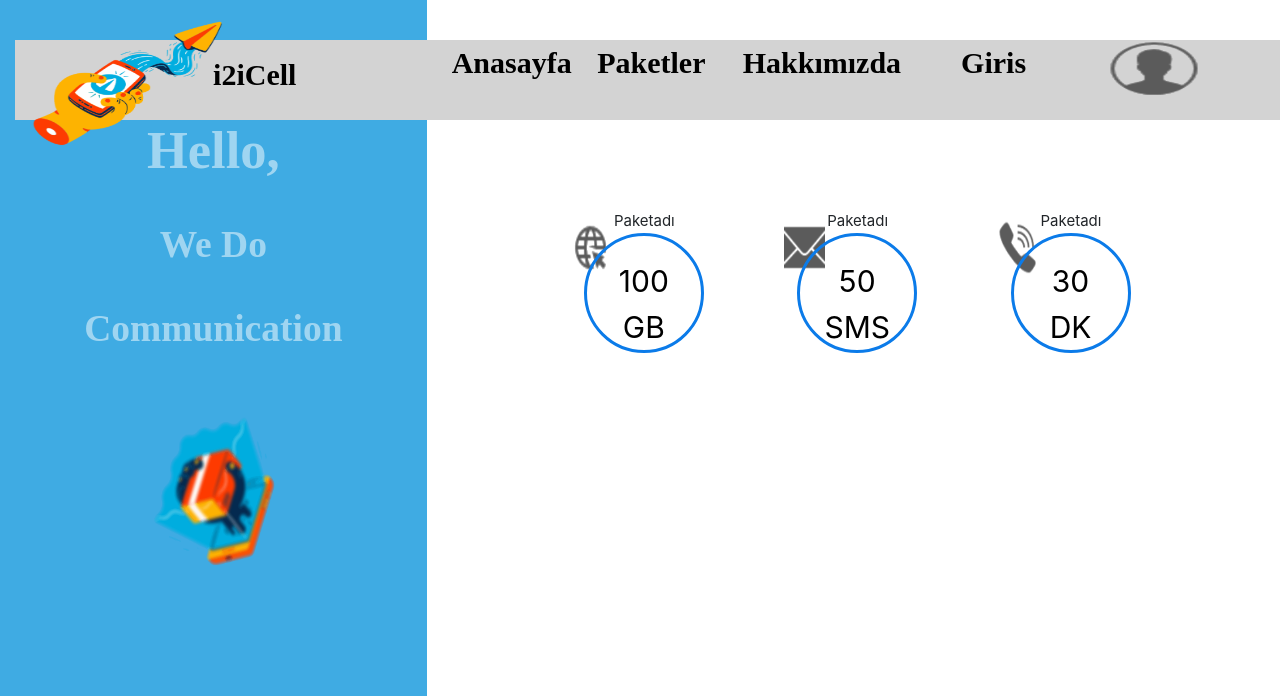
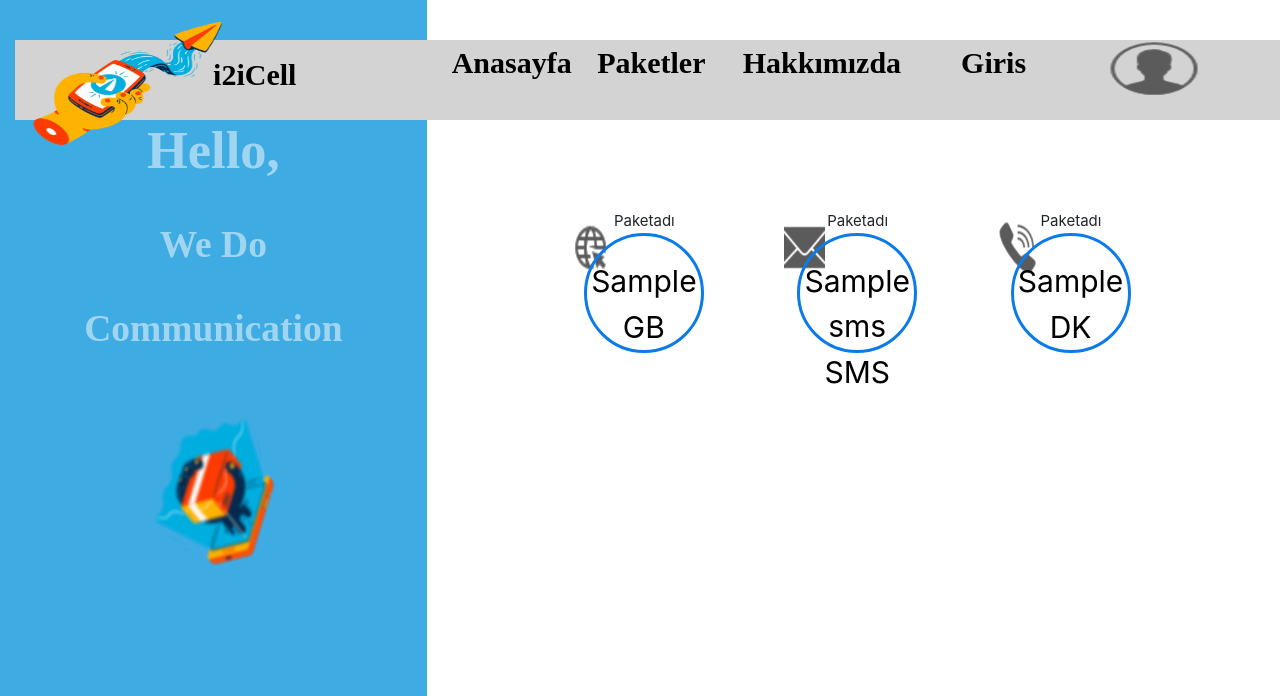
Before and after one commit to i2icell/PythonWeb_TolgaCatalpinar, a Django app: template i2iCellApp/templates/i2iCellApp/getBalances.html in a window 1280 px wide. Shown: the top 696 px of the page. Run offline with Django 3.2, Linux system fonts and the light colour scheme; the template is opened without the code that fills it: most values are stand-ins (such as "Sample title", 1, 10 or a date in 2020); some libraries are stand-ins or nearby versions.

Commit message:
get balance eklendi

```diff
--- a/i2iCellApp/templates/i2iCellApp/getBalances.html
+++ b/i2iCellApp/templates/i2iCellApp/getBalances.html
@@ -14,7 +14,7 @@
     <div class="col-md-2">
         <span style="text-align:right;padding-left:30px;">Paketadı</span>
         <div class="example-two">
-            <label class = "balance_text">100</label>
+            <label class = "balance_text"> {{gb}} </label>
 
             <br/>
             <label class = "balance_sub_text">GB</label>
@@ -28,7 +28,7 @@
     <div class="col-md-2">
         <span style="text-align:right;padding-left:30px;">Paketadı</span>
         <div class="example-two">
-            <label class = "balance_text">50</label>
+            <label class = "balance_text">{{sms}}</label>
 
             <br/>
             <label class = "balance_sub_text">SMS</label>
@@ -42,7 +42,7 @@
     <div class="col-md-2">
         <span style="text-align:right;padding-left:30px;">Paketadı</span>
         <div class="example-two">
-            <label class = "balance_text">30</label>
+            <label class = "balance_text">{{dk}}</label>
 
             <br/>
             <label class = "balance_sub_text">DK</label>
```
Also changed, not shown: i2iCellApp/views.py (+13 -12 lines), db.sqlite3.
